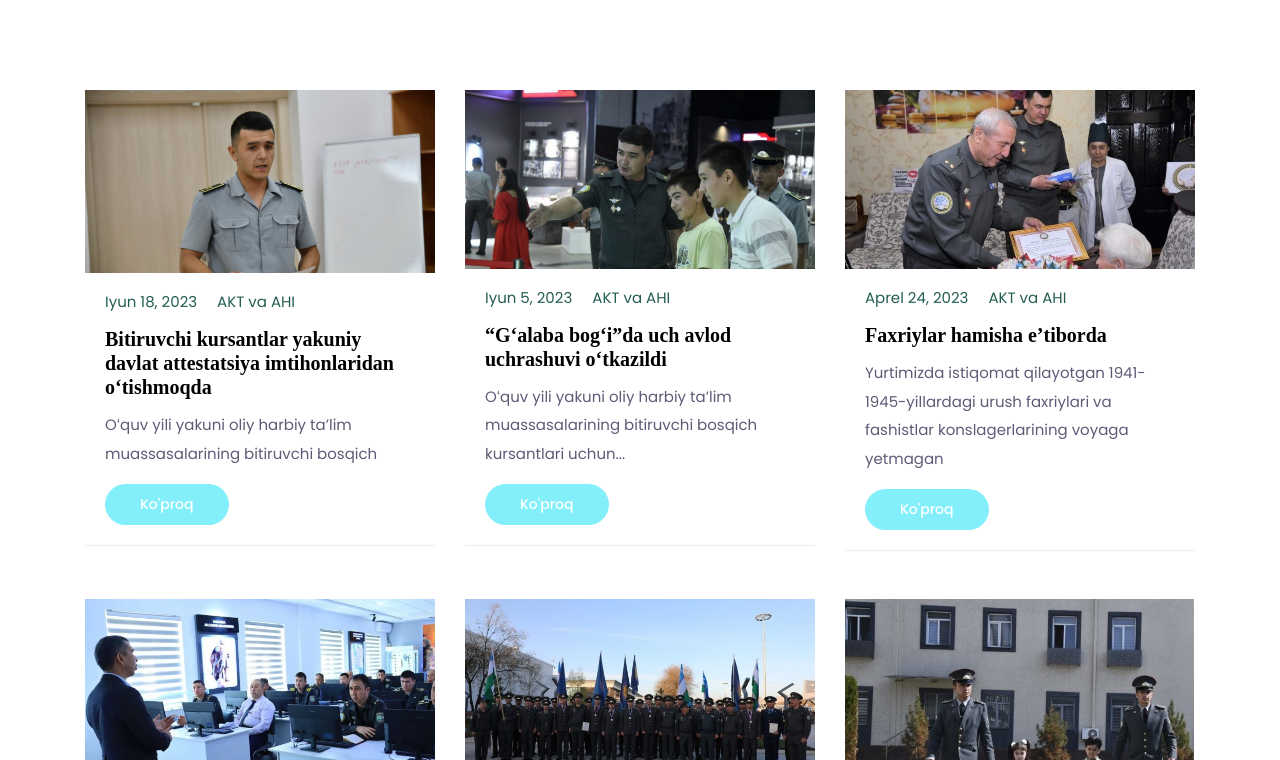
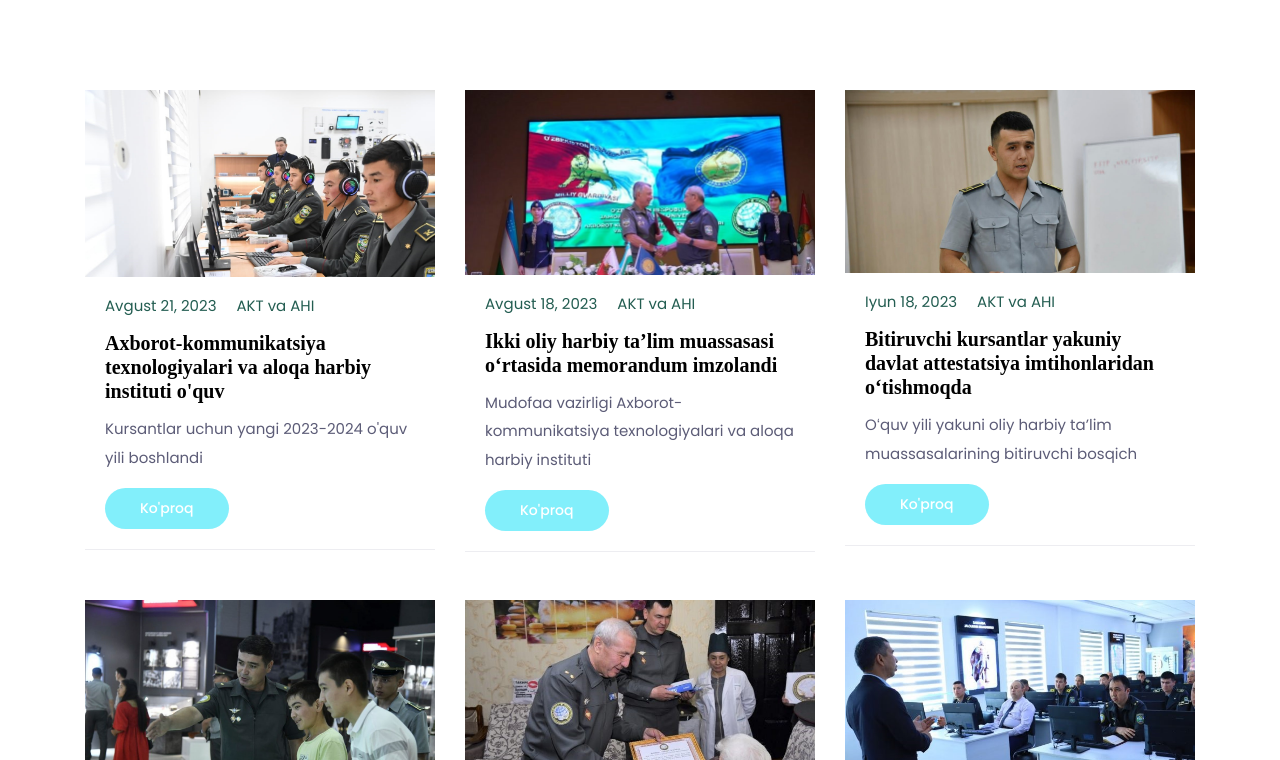
Before and after one commit to Admiralfuugo/akt-ahi, a plain HTML site: page templates/yangiliklar/yangiliklar.html in a window 1280 px wide. Shown: the part 340-1100 px from the top of the page. Drawn offline with Linux system fonts and the light colour scheme; some packages are replaced by stand-ins of ours; a script that the page names is missing; a web font is replaced by a local one.

Commit message:
yangilash
hammasi yangilik qo'shilgan holatda

```diff
--- a/css/style.css
+++ b/css/style.css
@@ -1013,6 +1013,12 @@ link:focus,
 #tepadan{
   margin-top: 10rem;
 }
+.orqaa{
+
+  background-color: rgba(14, 230, 254, 0.3);
+
+  border-radius: ;
+}
 
 <!--
   Instagram:https://www.instagram.com/fuugo13
--- a/templates/yangiliklar/yangiliklar.html
+++ b/templates/yangiliklar/yangiliklar.html
@@ -248,6 +248,51 @@
 <section class="section">
   <div class="container">
     <div class="row">
+
+<!-- blog post -->
+<article class="col-lg-4 col-sm-6 mb-5">
+  <div class="card rounded-0 border-bottom border-primary border-top-0 border-left-0 border-right-0 hover-shadow">
+    <img class="card-img-top rounded-0" src="../../images/yangiliklar/oquv.jpg" alt="Post thumb">
+    <div class="card-body">
+      <!-- post meta -->
+      <ul class="list-inline mb-3">
+        <!-- post date -->
+        <li class="list-inline-item mr-3 ml-0">Avgust 21, 2023</li>
+        <!-- author -->
+        <li class="list-inline-item mr-3 ml-0">AKT va AHI</li>
+      </ul>
+      <a href="#">
+        <h4 class="card-title" style="color: black;">Axborot-kommunikatsiya texnologiyalari va aloqa harbiy instituti o'quv</h4>
+      </a>
+      <p class="card-text">Kursantlar uchun yangi 2023-2024 o'quv yili boshlandi</p>
+      <a href="https://mudofaa.uz/31786/" class="btn btn-primary btn-sm">Ko'proq</a>
+    </div>
+  </div>
+</article>
+
+
+
+<!-- blog post -->
+      <article class="col-lg-4 col-sm-6 mb-5">
+        <div class="card rounded-0 border-bottom border-primary border-top-0 border-left-0 border-right-0 hover-shadow">
+          <img class="card-img-top rounded-0" src="../../images/yangiliklar/milliy.jpg" alt="Post thumb">
+          <div class="card-body">
+            <!-- post meta -->
+            <ul class="list-inline mb-3">
+              <!-- post date -->
+              <li class="list-inline-item mr-3 ml-0">Avgust 18, 2023</li>
+              <!-- author -->
+              <li class="list-inline-item mr-3 ml-0">AKT va AHI</li>
+            </ul>
+            <a href="#">
+              <h4 class="card-title" style="color: black;">Ikki oliy harbiy ta’lim muassasasi o‘rtasida memorandum imzolandi</h4>
+            </a>
+            <p class="card-text">Mudofaa vazirligi Axborot-kommunikatsiya texnologiyalari va aloqa harbiy instituti</p>
+            <a href="https://mudofaa.uz/31786/" class="btn btn-primary btn-sm">Ko'proq</a>
+          </div>
+        </div>
+      </article>
+
       <!-- blog post -->
       <article class="col-lg-4 col-sm-6 mb-5">
         <div class="card rounded-0 border-bottom border-primary border-top-0 border-left-0 border-right-0 hover-shadow">
```
Also changed, not shown: index.html (+2 -2 lines), templates/institut/fakultet.html (+1 -1 lines), templates/institut/instituttarixi.html (+1 -0 lines), images/banner/74.jpg, images/yangiliklar/milliy.jpg (added), images/yangiliklar/oquv.jpg (added), 2 other files.
